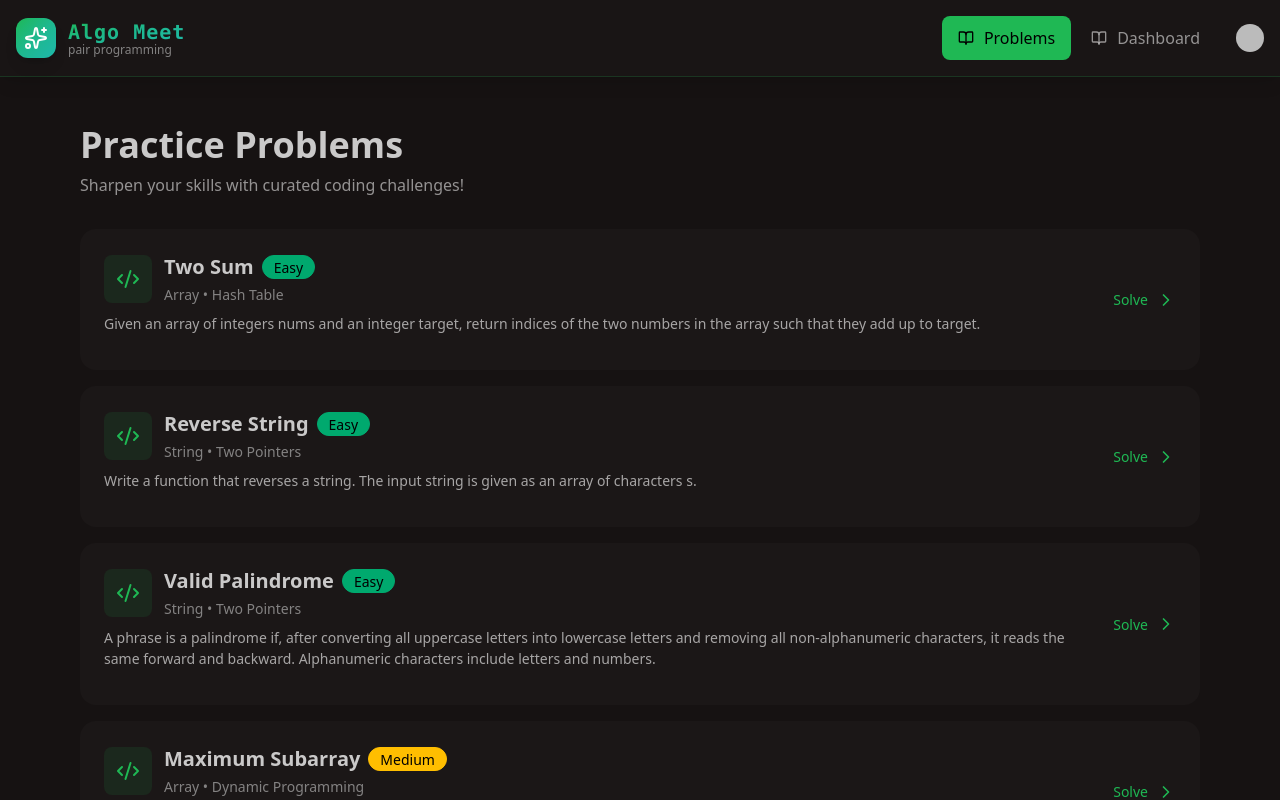
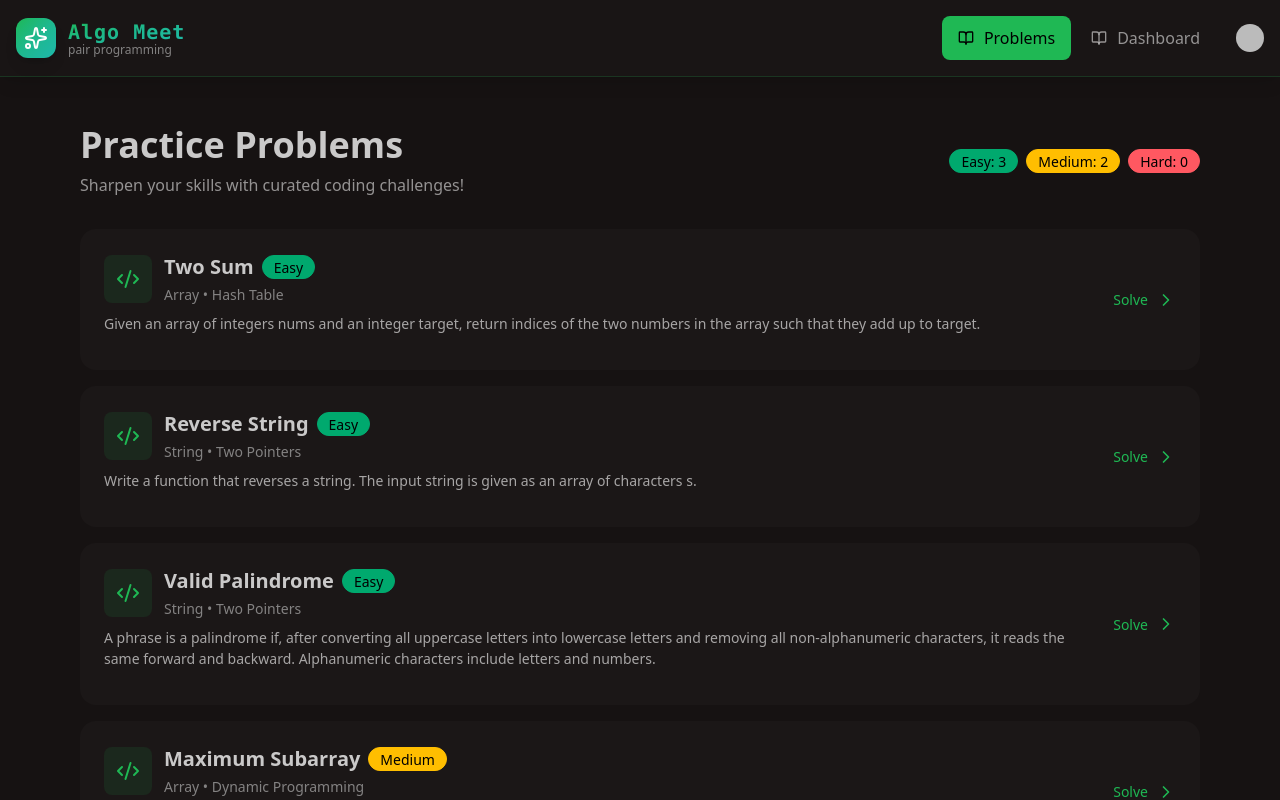
Before and after one commit to shivarm/algo-meet, a React (Vite) app in the folder client/: page /problems in a window 1280 px wide. Shown: the top 800 px of the page. Built offline with nearby package versions, Linux system fonts and the light colour scheme; no server answers; sample sign-in values are in the browser's storage; some icons are missing.

Commit message:
feat(ui): add problem badge with problem length (#25)

```diff
--- a/client/src/pages/ProblemPage.jsx
+++ b/client/src/pages/ProblemPage.jsx
@@ -7,6 +7,11 @@ import { getDifficultyBadgeClass } from "../lib/utils";
 
 const ProblemPage = () => {
   const problems = Object.values(PROBLEMS);
+  // Count problems by difficulty
+  const total = problems.length;
+  const easy = problems.filter(p => p.difficulty === "Easy").length;
+  const medium = problems.filter(p => p.difficulty === "Medium").length;
+  const hard = problems.filter(p => p.difficulty === "Hard").length;
 
   return (
     <div className="min-h-screen bg-base-200">
@@ -14,10 +19,21 @@ const ProblemPage = () => {
       <div className="max-w-6xl mx-auto px-4 py-12">
         {/* Header */}
         <div className="mb-8">
-          <h1 className="text-3xl md:text-4xl font-bold mb-2">Practice Problems</h1>
-          <p className="text-base-content/70">
-            Sharpen your skills with curated coding challenges!
-          </p>
+          <div className="flex items-center justify-between">
+            <div>
+              <h1 className="text-3xl md:text-4xl font-bold mb-2">Practice Problems</h1>
+              <p className="text-base-content/70">
+                Sharpen your skills with curated coding challenges!
+              </p>
+            </div>
+            <div className="flex flex-col items-end gap-1">
+              <div className="flex gap-2">
+                <span className="badge badge-success">Easy: {easy}</span>
+                <span className="badge badge-warning">Medium: {medium}</span>
+                <span className="badge badge-error">Hard: {hard}</span>
+              </div>
+            </div>
+          </div>
         </div>
         {/* Problems */}
         <div className="space-y-4">
```
